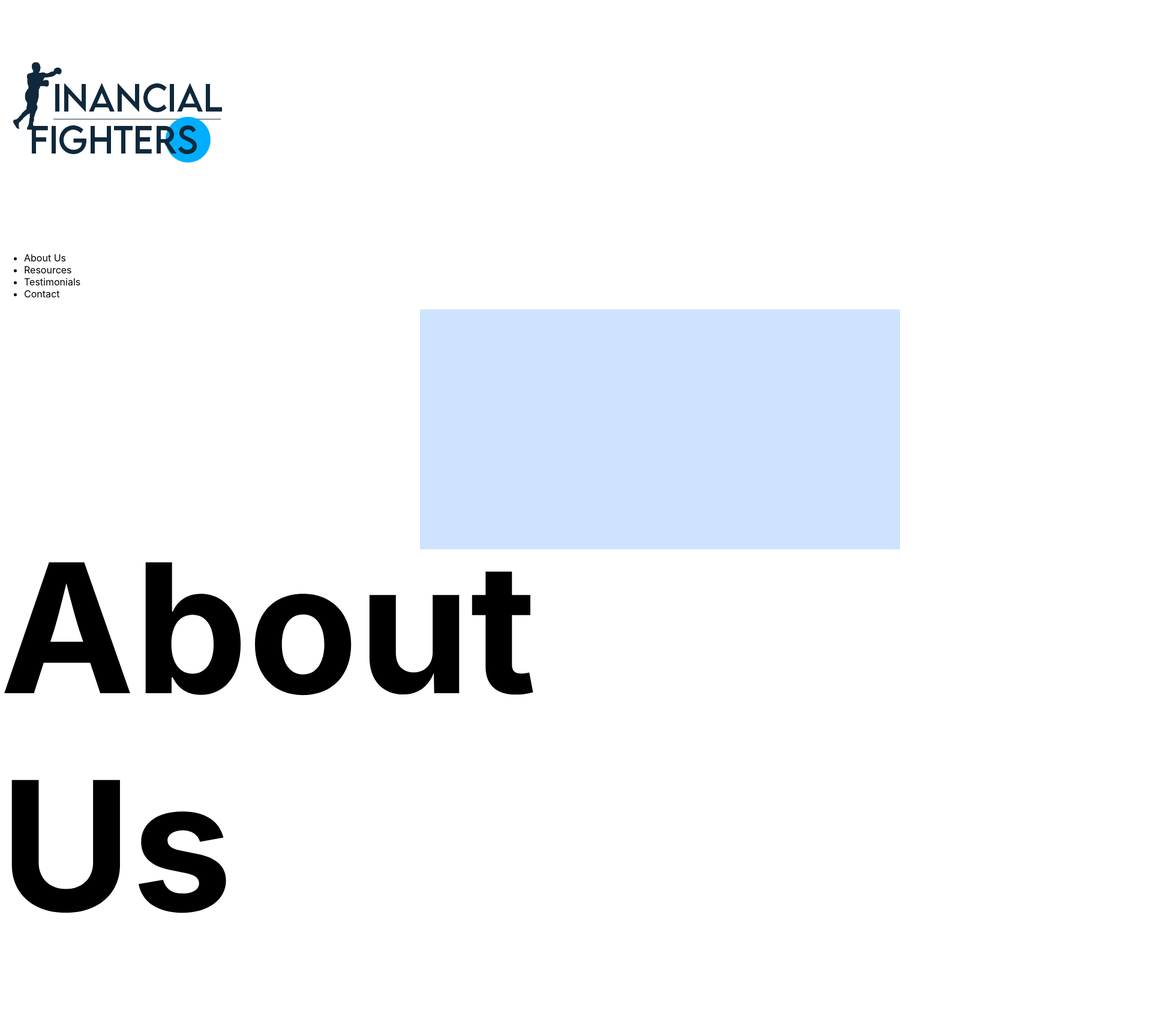
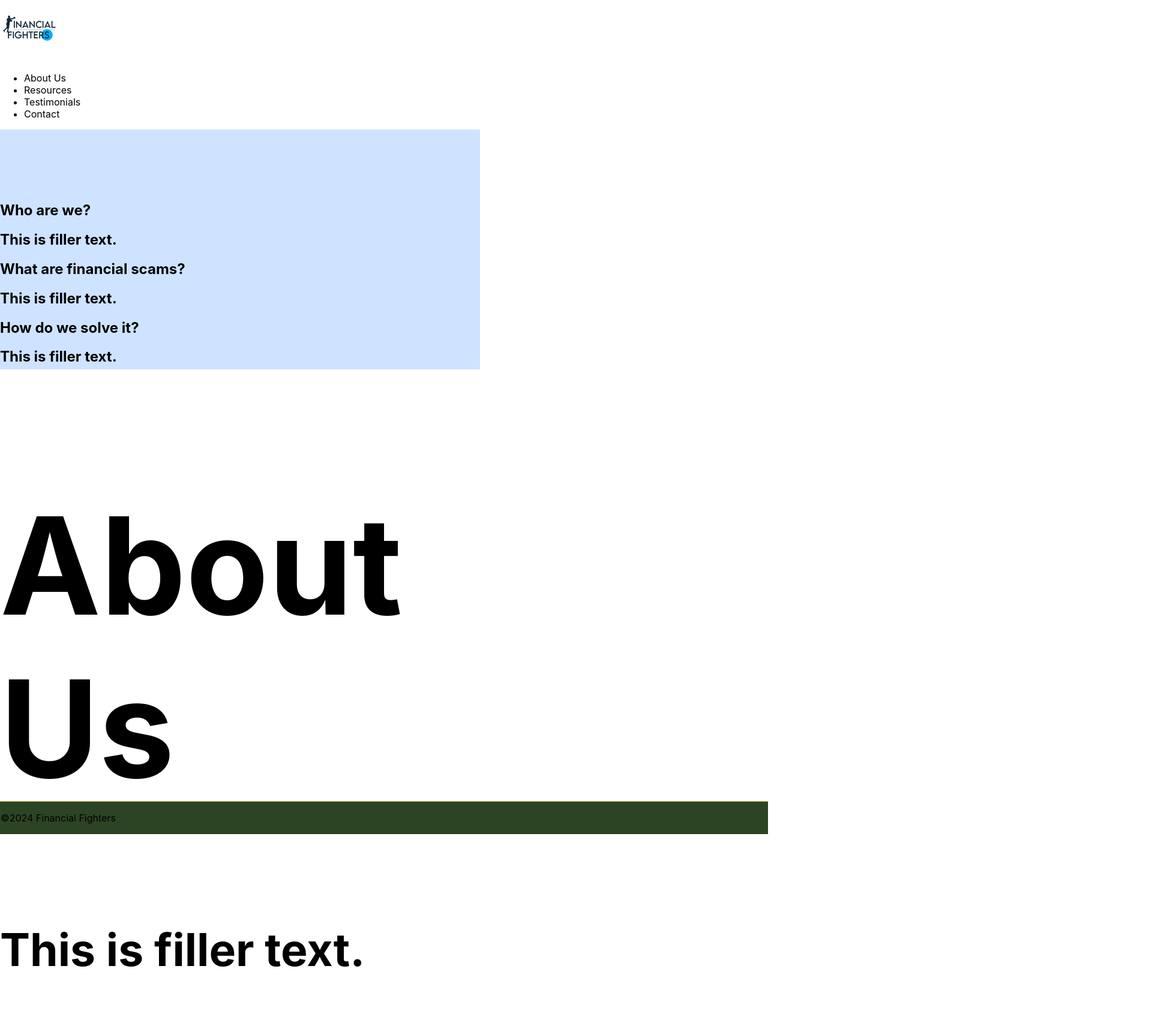
Before and after one commit to mew34254/hackathon9, a React (Create React App) app in the folder client/: page /about in a window 1280 px wide. Shown: the top 1726 px of the page at 60% size, 1920 px wide, since content can reach past the window. After the commit the page ends 1629 px from the top, so only its background shows below. Built offline with nearby package versions, Linux system fonts and the light colour scheme.

Commit message:
3w456tyu

```diff
--- a/client/src/components/AboutUs.css
+++ b/client/src/components/AboutUs.css
@@ -1,27 +1,27 @@
 /*/ Initial interface /*/
 
 .AboutUs-image {
-    position: relative;
     width: 100%;
     height: 100px;
-    left: 700px;
 }
 
 .AboutUs-text {
-    text-align: left;
     color: black;
-    font-size: 200px;
+    font-size: 150px;
+}
+
+.AboutUs-subtext {
+    color: black;
+    font-size: 50px;
 }
 
 /*/ Scroll down to information /*/
 
 .body {
-
+    height: 500px;
 }
 
 .bodyImages {
-    position: relative;
     width: 100%;
     height: 500px;
-    left: 700px;
 }
--- a/client/src/components/AboutUs.js
+++ b/client/src/components/AboutUs.js
@@ -13,20 +13,13 @@ function AboutUs(props) {
         <section class = "section1">
             <div className = "AboutUs-image" >
                 <img src = "images/columbiaBlue.png" alt = "About Us Image" />
-
-            </div>
-
-        </section>
-
-        <section class = "section2">
             <div className = "AboutUs-text" >
                <h1>About <br></br> Us</h1>
             </div>
-
             <div className = "AboutUs-subtext" >
                <h2>This is filler text.</h2>
             </div>
-
+            </div>
         </section>
 
         <section class = "body">
--- a/client/src/components/NavBar.css
+++ b/client/src/components/NavBar.css
@@ -0,0 +1,6 @@
+/*/ Logo /*/
+
+.logo img {
+    width: 100px;
+    height: 100px;
+}
--- a/client/src/components/NavBar.js
+++ b/client/src/components/NavBar.js
@@ -8,7 +8,7 @@ function NavBar(props) {
     return (
         <>
         <nav>
-            <div>
+            <div className = "logo">
                 <img src = "images/logo.png" alt = "logo" />
             </div>
 
```
